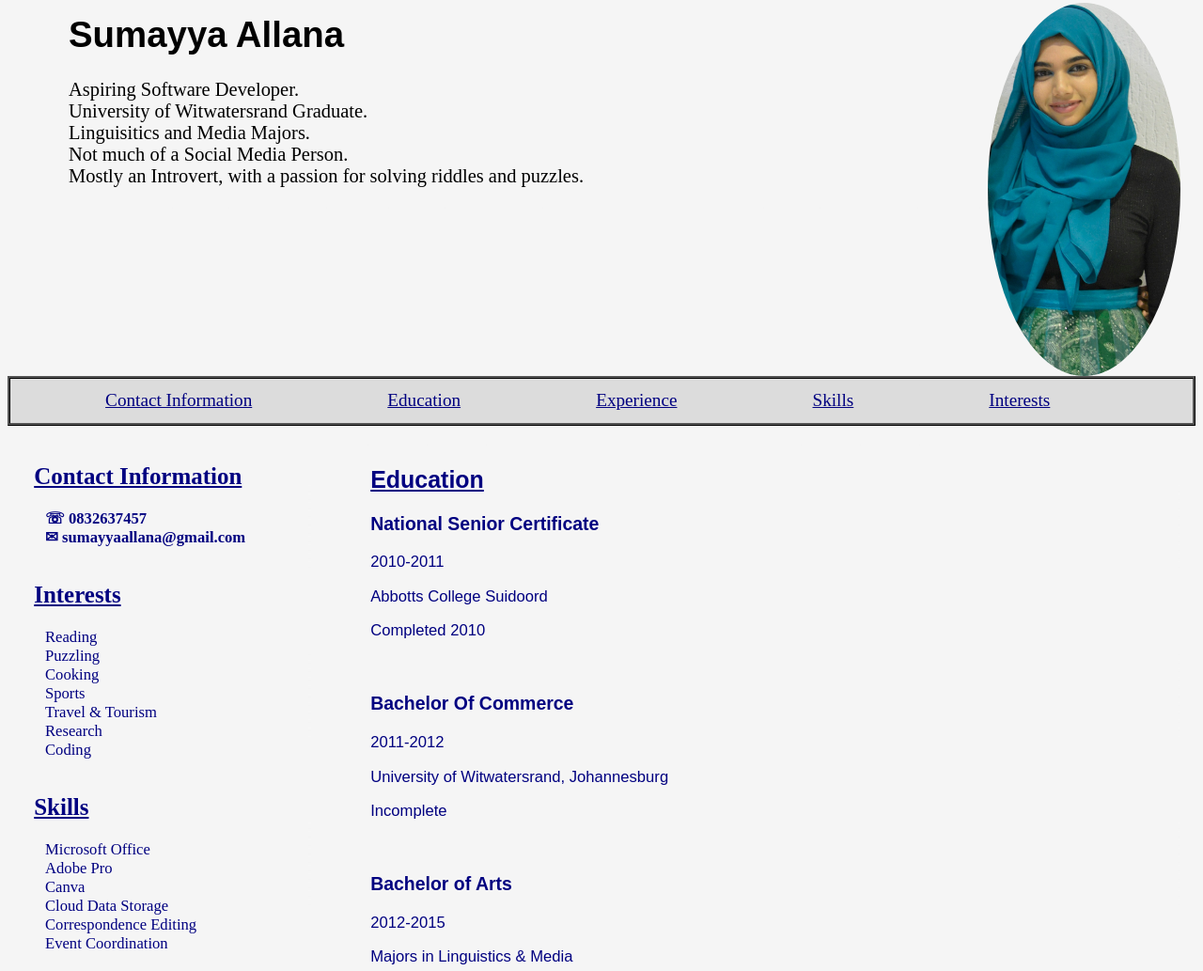
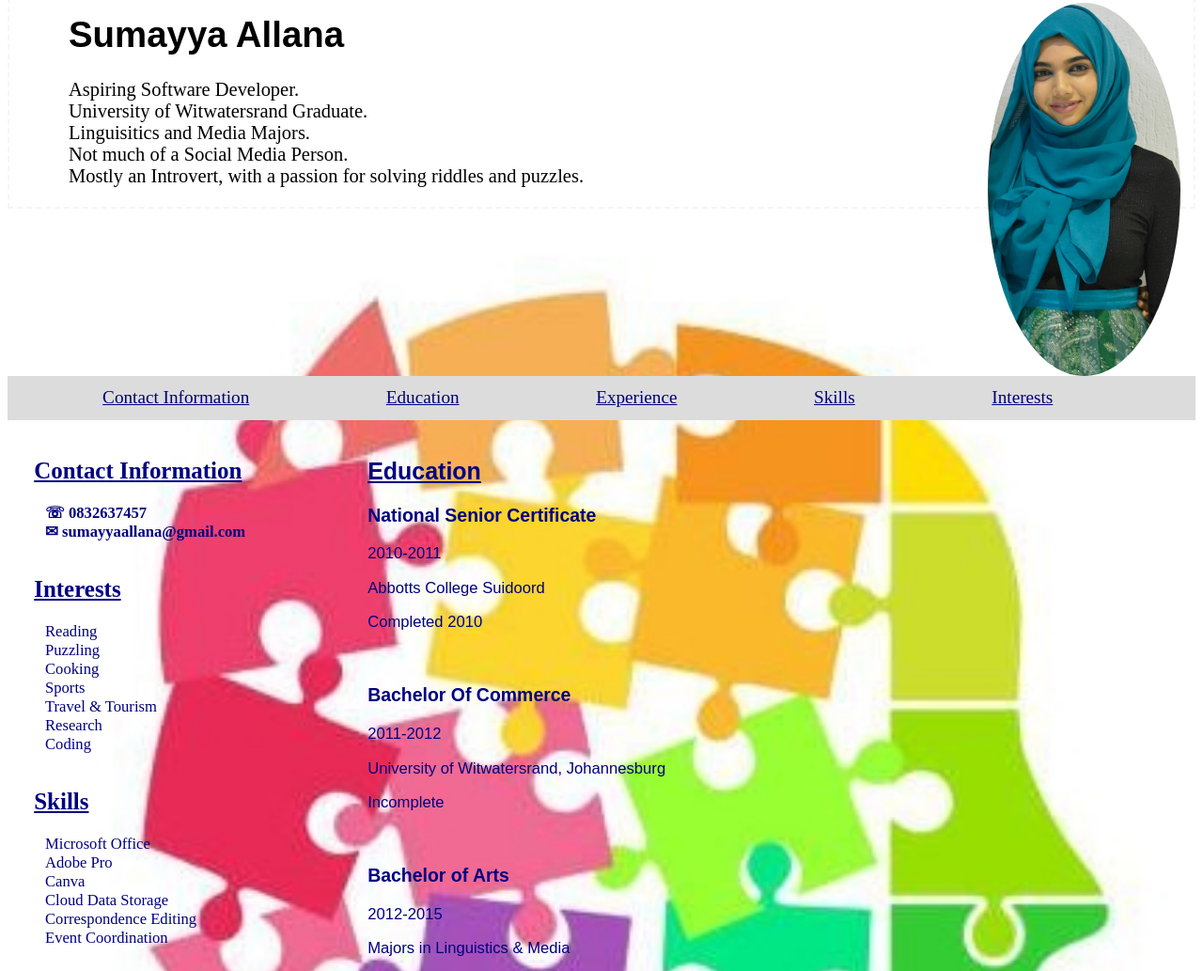
Before and after one commit to SumzAllana/sumayyaAllanaDigitalResumeWebDesign, a plain HTML site: page sumayyaAllanaDigitalResumeWebDesign.html in a window 1280 px wide. Shown: the part 21-1054 px from the top of the page at 94% size. Drawn offline with Linux system fonts and the light colour scheme.

Commit message:
Trying to get Background image to work

```diff
--- a/css/styleSheet.css
+++ b/css/styleSheet.css
@@ -1,8 +1,5 @@
 * {
   box-sizing: border-box;
-}
-body{
-  background-color: whitesmoke;
 }
 
 /*Layout of the page*/
@@ -40,6 +37,13 @@ text-align:left;
 list-style-type: none;
 }
 
+/* !!!!!!my background image wont show!!!!!!!!*/
+main{
+  background-image: url(/images/puzzling.jpeg);
+  background-position: center;
+  background-size: 100%;
+}
+
 /* Horizontal Navigational Menu Styling*/
 menu {
   list-style-type: none;
@@ -47,9 +51,6 @@ menu {
   display: flex;
   justify-content: space-between;
   font-size: 1.5vw;
-  border-radius: 0%;
-  border-style:ridge;
-  border-color: black;
   padding-right: 12%;
   padding-left: 8%;
   background-color: gainsboro;
@@ -93,10 +94,6 @@ a {
   font-size: 1.3vw;
   padding-left: 5%;
   color: navy;
-  border-radius: 0%;
-  border-style:dashed;
-  border-width: 0.2em;
-  border-color: whitesmoke;
 }
 h2{
   text-decoration: underline;
```
